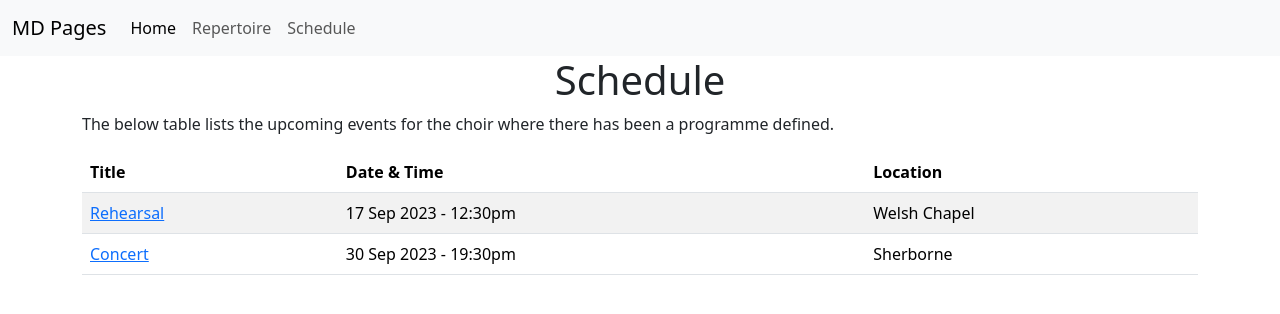
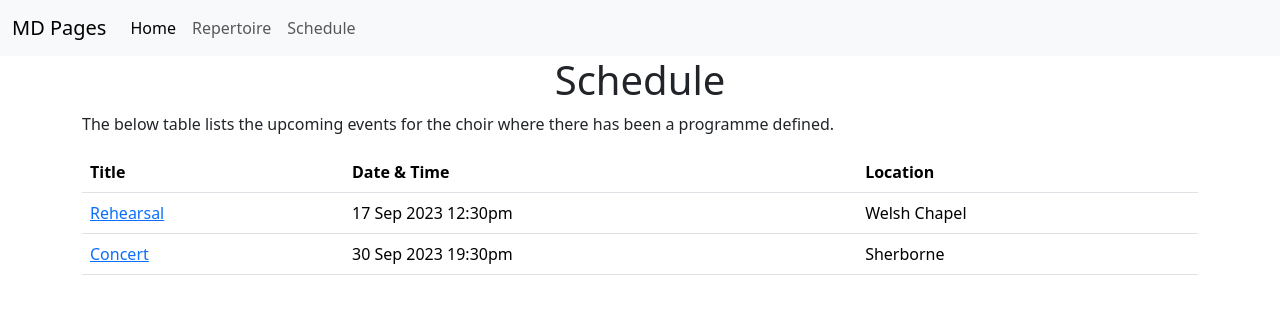
Before and after one commit to michj/michj.github.io, a Jekyll site: the page built from source/_schedule/index.html, in a window 1280 px wide. Shown: the top 314 px of the page. Built offline with Jekyll 4.4.1, drawn with Linux system fonts in a browser that asks for light colours.

Commit message:
Moved schedule into own collection

```diff
--- a/Gemfile
+++ b/Gemfile
@@ -18,7 +18,7 @@
 gem "github-pages", group: :jekyll_plugins
 # If you have any plugins, put them here!
 group :jekyll_plugins do
-  gem "jekyll-feed", "~> 0.12"
+#  gem "jekyll-feed", "~> 0.12"
 end
 
 gem "webrick"
--- a/_config.yml
+++ b/_config.yml
@@ -25,13 +25,13 @@
   line in _config.yml. It will appear in your document head meta (for
   Google search results) and in your feed.xml site description.
 baseurl: "" # the subpath of your site, e.g. /blog
-url: "" # the base hostname & protocol for your site, e.g. http://example.com
+url: "https://michj.github.io" # the base hostname & protocol for your site, e.g. http://example.com
 # twitter_username: jekyllrb
-github_username:  jekyll
+# github_username:  michj
 
 # Build settings
-plugins:
- - jekyll-feed
+#plugins:
+# - jekyll-feed
 source: source
 timezone: Europe/London
 
@@ -62,3 +62,5 @@
   repertoire:
     output: true
     sort_by: tag
+  schedule:
+    output: true
--- /dev/null
+++ b/source/_schedule/index.html
@@ -0,0 +1,20 @@
+---
+title: Schedule
+layout: default
+---
+
+<h1 class="text-center">Schedule</h1>
+
+
+<p>The below table lists the upcoming events for the choir where there has been a programme defined.</p>
+
+<table class="table">
+  <thead><tr><th>Title</th><th>Date & Time</th><th>Location</th></tr></thead>
+  <tbody>
+    {% for item in site.schedule %}
+    {% if item.title != "Schedule" %}
+    <tr><td><a href="{{item.url}}">{{item.title}}</a></td><td>{{item.date | date_to_string}} {{item.time}}</td><td>{{item.location}}</td></tr>
+    {% endif %}
+    {% endfor %}
+    </tbody>
+</table>
--- a/source/schedule/index.html
+++ /dev/null
@@ -1,18 +0,0 @@
----
-layout: default
----
-
-<h1 class="text-center">Schedule</h1>
-
-<p>The below table lists the upcoming events for the choir where there has been a programme defined.</p>
-
-<table class="table table-small table-striped">
-  <thead>
-    <tr><th>Title</th><th>Date &amp; Time</th><th>Location</th></tr>
-  </thead>
-  <tbody>
-    {% for post in site.posts reversed %}
-    <tr><td><a href="{{post.url}}">{{post.title}}</td><td>{{post.date | date_to_string}} - {{post.time}}</td><td>{{post.location}}</td></tr>
-    {% endfor %}
-  </tbody>
-</table>
```
Also changed, not shown: Gemfile.lock, source/_schedule/2023-09-17-rehearsal.md (renamed from source/_posts/2023-09-17-rehearsal.md), source/_schedule/2023-09-30-concert.md (renamed from source/_posts/2023-09-30-concert.md).
